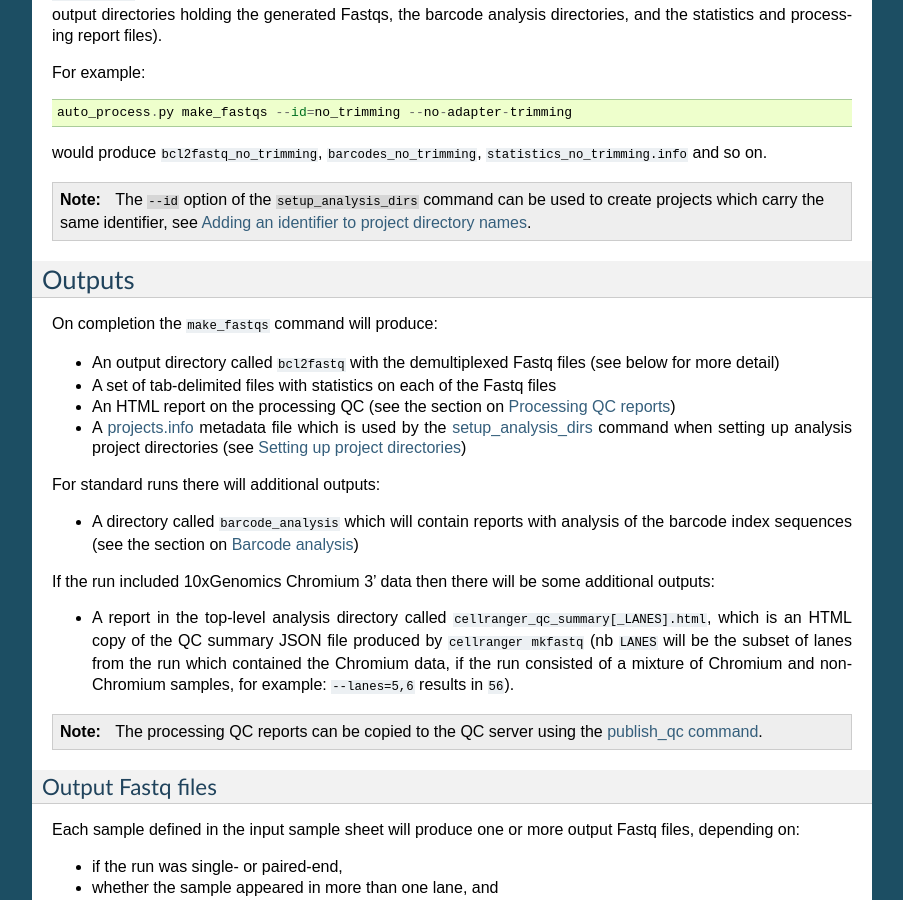
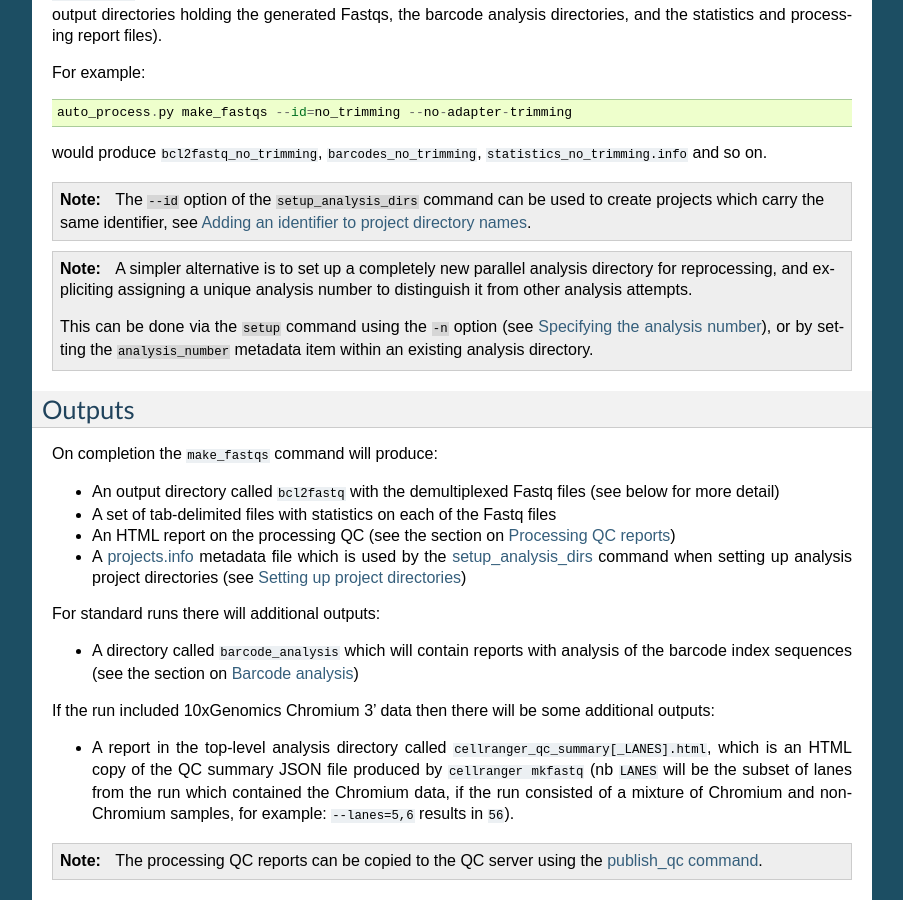
Before and after one commit to fls-bioinformatics-core/auto_process_ngs, a Sphinx documentation site: the page built from docs/source/using/make_fastqs.rst, in a window 1280 px wide and 900 px high, scrolled down 9764 px. Shown: the whole window, without its empty margins (198-1101 px from the left). Built offline with Sphinx 7.4.7, drawn with Linux system fonts in a browser that asks for light colours.

Commit message:
'make_fastqs' command: add note about using parallel analysis dirs with different IDs.

```diff
--- a/docs/source/using/make_fastqs.rst
+++ b/docs/source/using/make_fastqs.rst
@@ -716,6 +716,18 @@ would produce ``bcl2fastq_no_trimming``, ``barcodes_no_trimming``,
    can be used to create projects which carry the same identifier,
    see :ref:`setup_analysis_dirs-add-identifier`.
 
+.. note::
+
+   A simpler alternative is to set up a completely new parallel
+   analysis directory for reprocessing, and expliciting assigning
+   a unique analysis number to distinguish it from other analysis
+   attempts.
+
+   This can be done via the ``setup`` command using the ``-n``
+   option (see :ref:`setup_specifying_analysis_run_number`), or by
+   setting the ``analysis_number`` metadata item within an existing
+   analysis directory.
+
 .. _make_fastqs-outputs:
 
 Outputs
```
